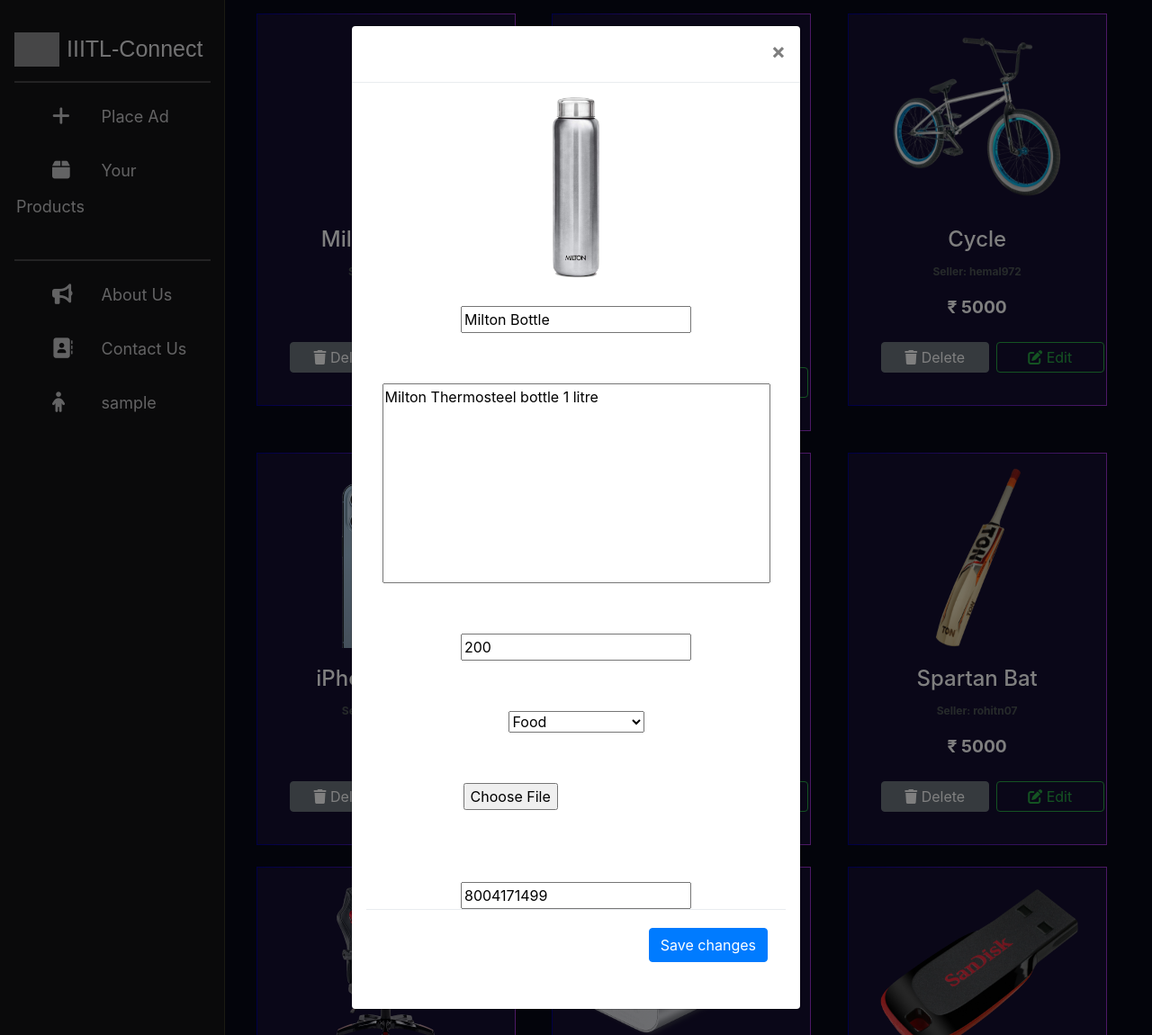
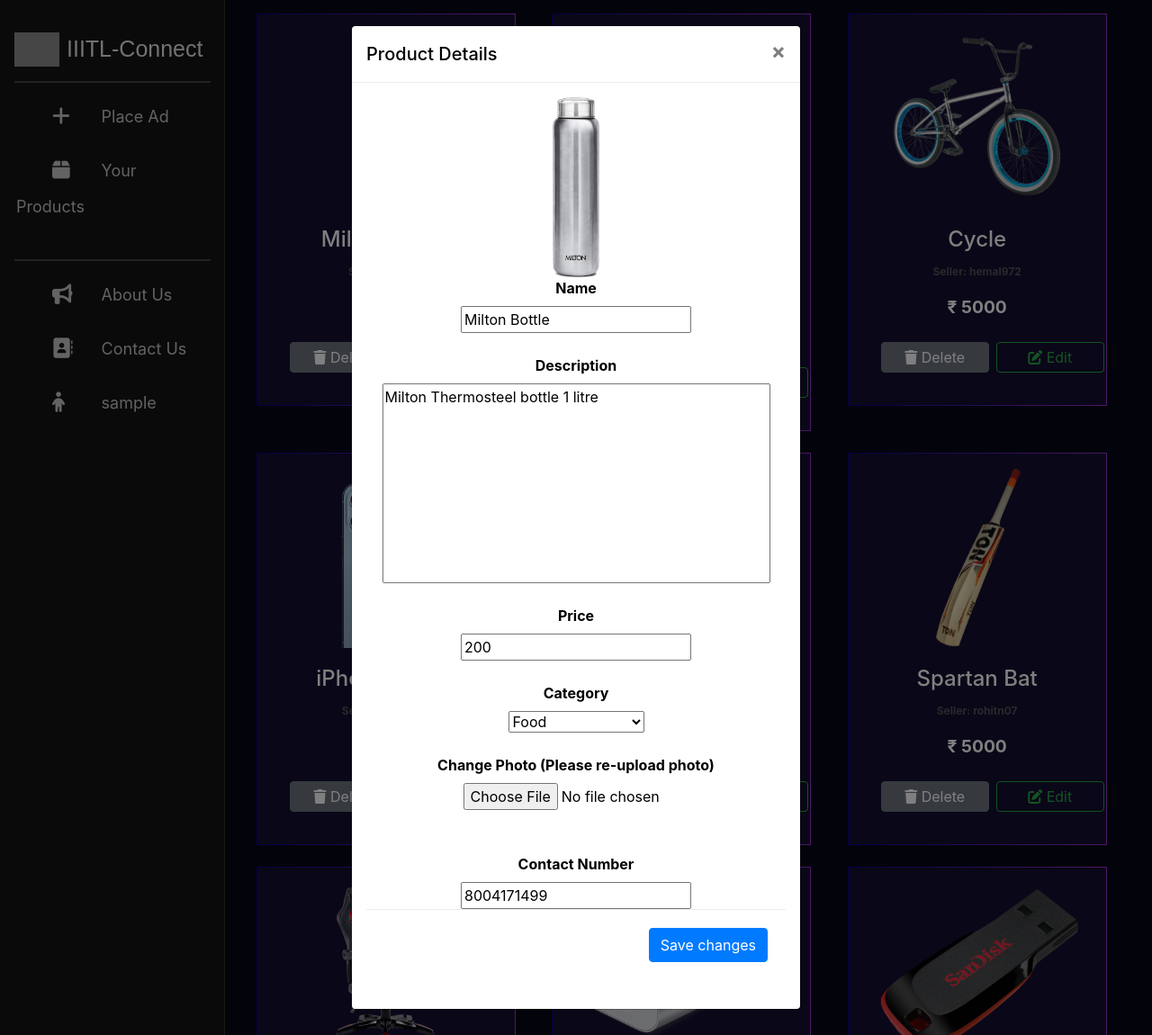
Before and after one commit to HemalDesai/mini_project, a Django app: template templates/LNMshop/view_product.html in a window 1280 px wide, after a click on "Edit". Shown: the whole page at 90% size. Run offline with Django 3.2, Linux system fonts and the light colour scheme; data comes from the database, SQL or seed files in the repository; both versions use the stored data as it was after the commit; tables that the repository leaves empty hold one stand-in row (values such as "Sample post"); the template is opened without the code that fills it: values that come from a table or form of the project are taken from there, most other values are stand-ins (such as "Sample title", 1, 10 or a date in 2020); some libraries are stand-ins or nearby versions; grey boxes are pictures that could not be loaded.

Commit message:
change edit screen in shop

```diff
--- a/templates/LNMshop/view_product.html
+++ b/templates/LNMshop/view_product.html
@@ -233,12 +233,12 @@
                         <div class="modal-dialog modal-dialog-centered" role="document">
                           <div class="modal-content">
                             <div class="modal-header">
-                              <h5 class="modal-title" id="exampleModalLongTitle">Product Details</h5>
+                              <h5 class="modal-title" id="exampleModalLongTitle" style="color:black">Product Details</h5>
                               <button type="button" class="close" data-dismiss="modal" aria-label="Close">
                                 <span aria-hidden="true">&times;</span>
                               </button>
                             </div>
-                            <div class="modal-body">
+                            <div class="modal-body" style="color:black">
                               <img src="{{product.photo.url}}" class="card-img-top"
                                 style="height: 200px; object-fit: contain;" alt="...">
                               <br />
```
Also changed, not shown: db.sqlite3, media/products_imgs/shopping.webp (added), media/products_imgs/stapler.jpg (added).
